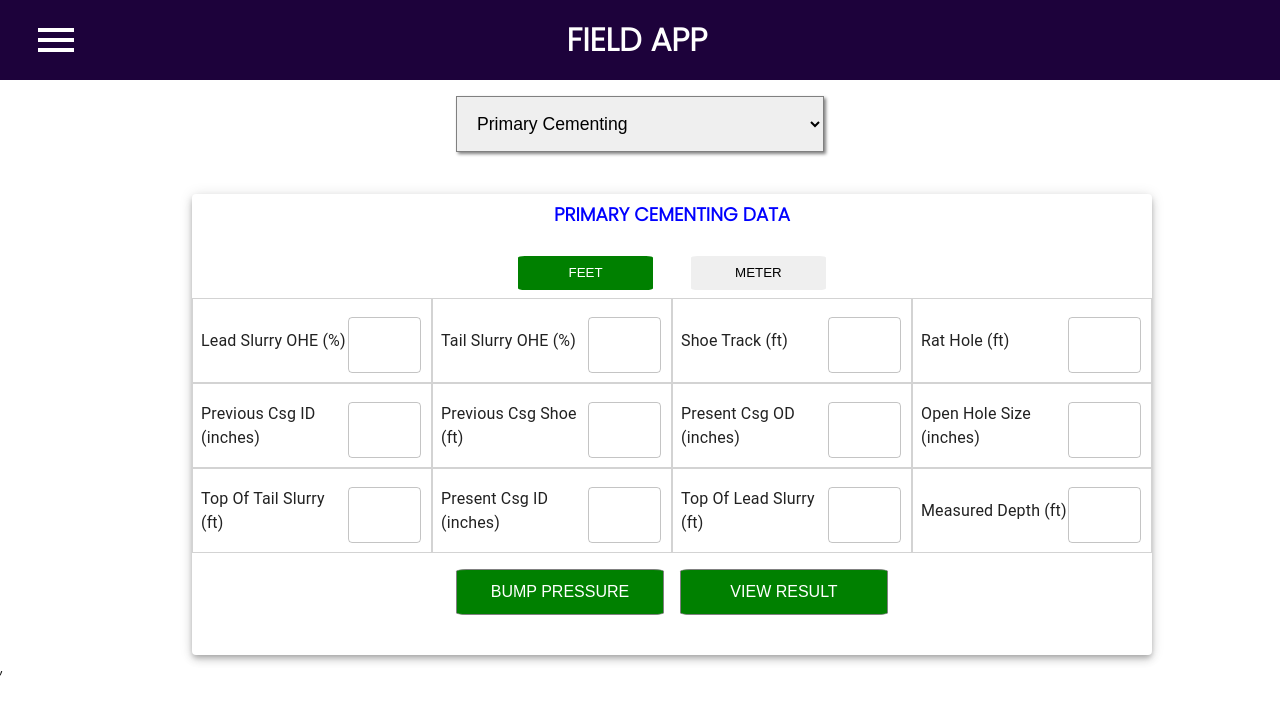
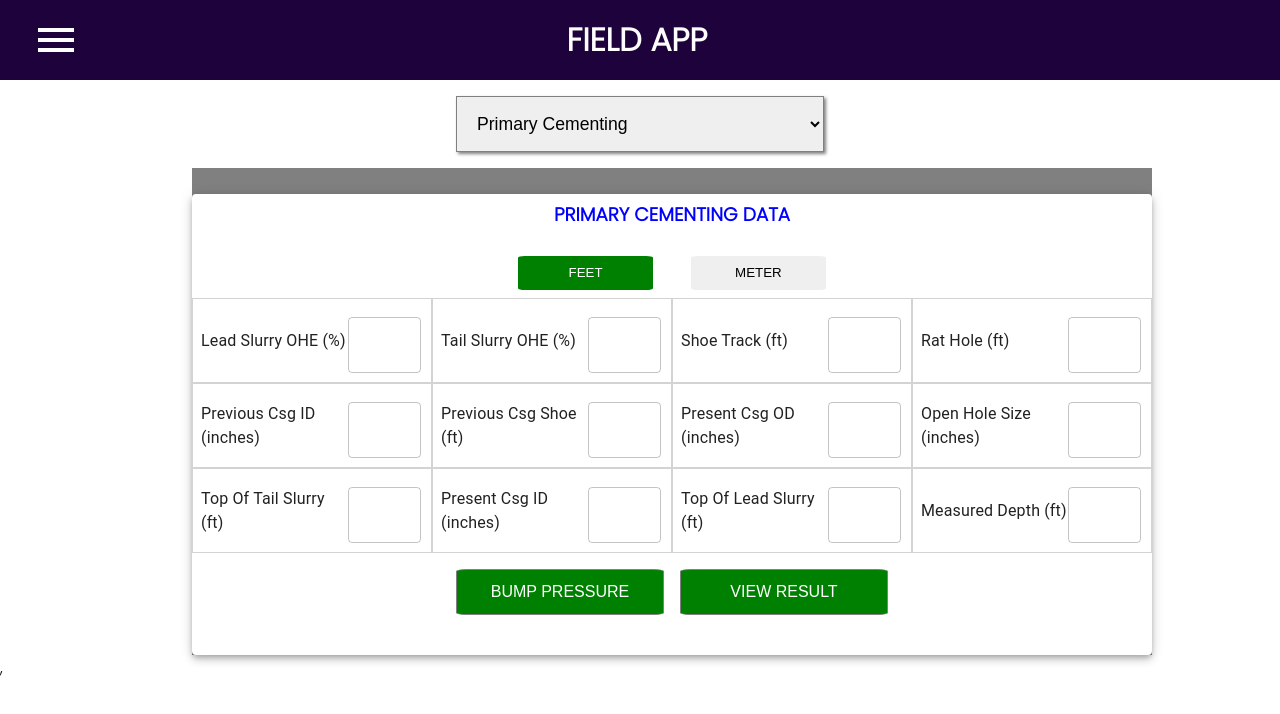
Before and after one commit to Alexcoder/riglex, a React (Create React App) app: page /select/primary in a window 1280 px wide. Shown: the top 714 px of the page. Built offline with nearby package versions, Linux system fonts and the light colour scheme.

Commit message:
Update InputPrimary.css

```diff
--- a/src/components/calcPage/Primary/InputPrimary.css
+++ b/src/components/calcPage/Primary/InputPrimary.css
@@ -17,7 +17,8 @@
     justify-content: center;
     width: 75%;
     margin-left: 15%;
-    margin-top: 2%;
+    padding-top: 2%;
+    background:gray;
   }
   .select_FieldCementing{
     width:23rem;
```
